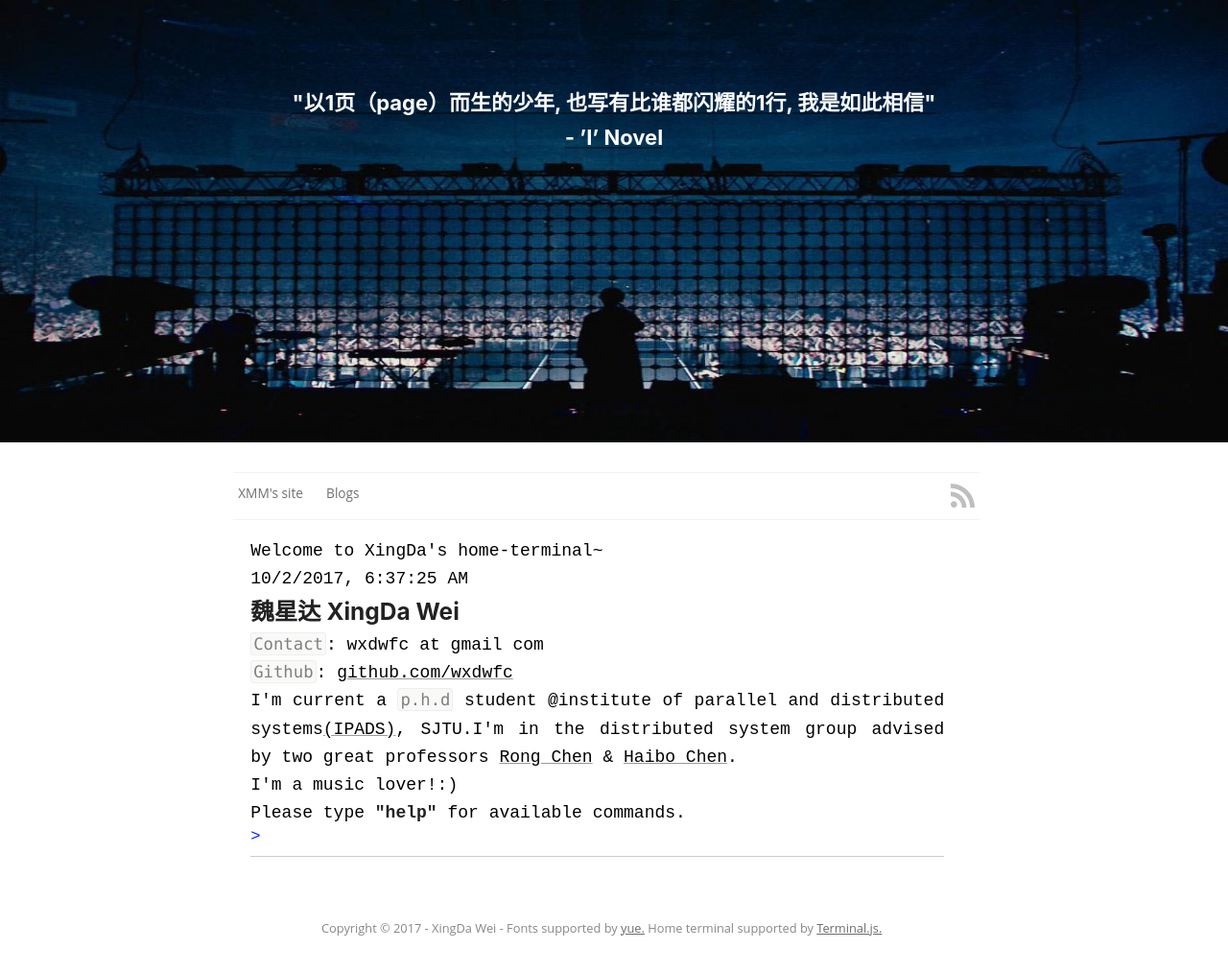
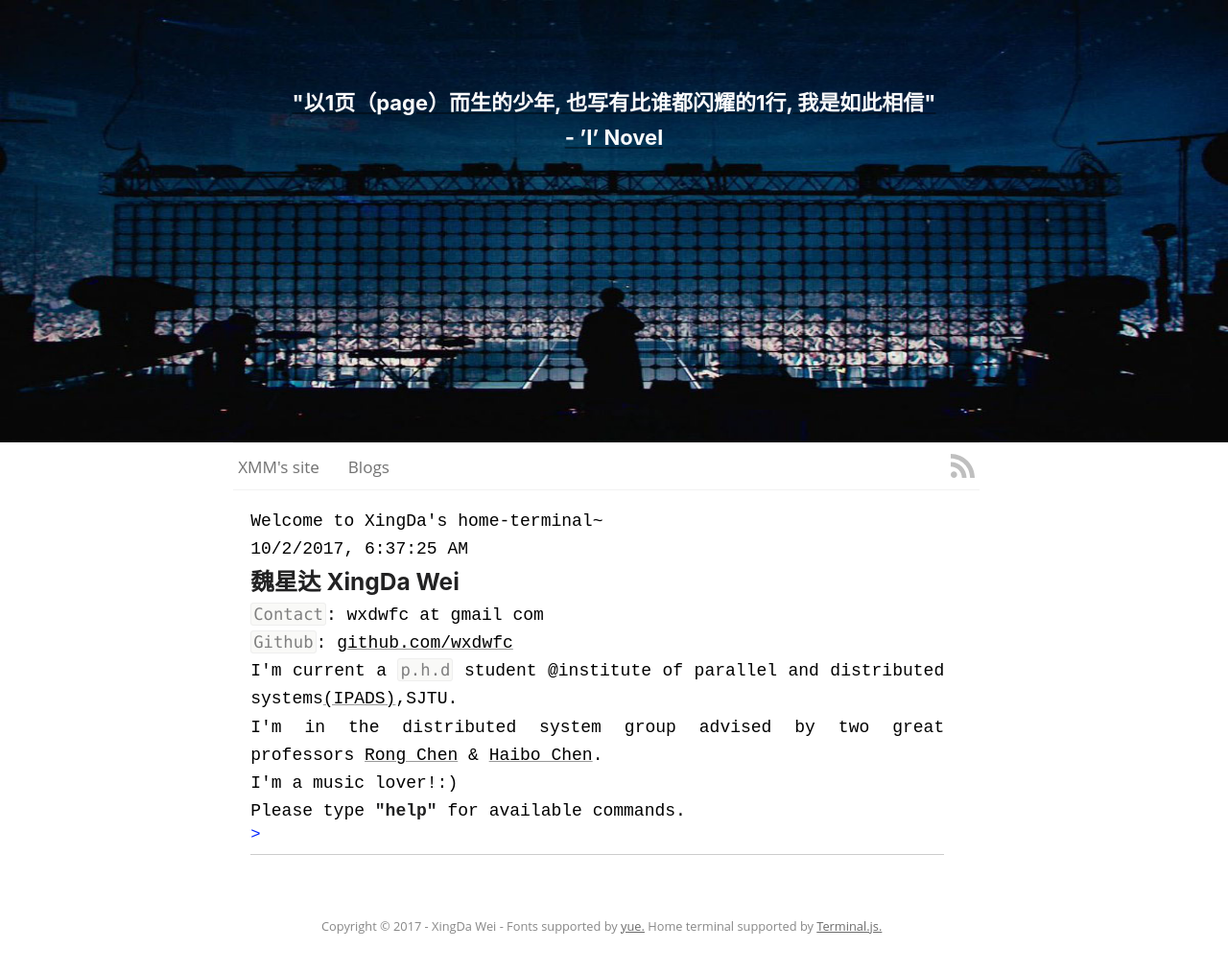
Before and after one commit to wxdwfc/wxdwfc.github.io, a plain HTML site: page index.html in a window 1280 px wide. Shown: the whole page at 96% size. Drawn offline with nearby package versions, Linux system fonts and the light colour scheme; some packages are replaced by stand-ins of ours; a web font is replaced by a local one.

Commit message:
Site updated at 2017-10-02 06:37:25 UTC

```diff
--- a/atom.xml
+++ b/atom.xml
@@ -4,7 +4,7 @@
   <title><![CDATA[Stay simple, stay hungry.]]></title>
   <link href="http://wxdwfc.github.io/atom.xml" rel="self"/>
   <link href="http://wxdwfc.github.io/"/>
-  <updated>2017-10-01T19:36:16+08:00</updated>
+  <updated>2017-10-02T14:36:21+08:00</updated>
   <id>http://wxdwfc.github.io/</id>
   <author>
     <name><![CDATA[XingDa Wei]]></name>
--- a/index.html
+++ b/index.html
@@ -70,6 +70,7 @@ margin-left: 0;
 margin-right: 0;
 margin-top: 0;
 padding-top: 0;
+padding-bottom: 0 ;
 }
 body{
 margin: 0;
@@ -112,7 +113,7 @@ margin:0 !important;
 
 
 
-<ul class="main-navigation">
+<ul class="main-navigation" style="font-size:19px">
   <li><a href="/">XMM's site</a></li>
   <li><a href="/blogs">Blogs</a></li>
 </ul>
--- a/javascripts/terminal.js
+++ b/javascripts/terminal.js
@@ -232,7 +232,7 @@
 			output('<code>Contact</code>: wxdwfc at gmail com<br />');
 			output('<code>Github</code>: <a href="https://github.com/wxdwfc/" target="_blank">github.com/wxdwfc</a><br>')
 
-			output('I\'m current a <code>p.h.d</code> student @institute of parallel and distributed systems<a href="http://ipads.se.sjtu.edu.cn" target="_blank">(IPADS)</a>, SJTU.I\'m in the distributed system group advised by two great professors <a href="http://ipads.se.sjtu.edu.cn/pub/members/rong_chen" target="_blank">Rong Chen</a> & <a href="http://ipads.se.sjtu.edu.cn/pub/members/haibo_chen" target="_blank">Haibo Chen</a>.<br/>');
+			output('I\'m current a <code>p.h.d</code> student @institute of parallel and distributed systems<a href="http://ipads.se.sjtu.edu.cn" target="_blank">(IPADS)</a>,SJTU.<br/>I\'m in the distributed system group advised by two great professors <a href="http://ipads.se.sjtu.edu.cn/pub/members/rong_chen" target="_blank">Rong Chen</a> & <a href="http://ipads.se.sjtu.edu.cn/pub/members/haibo_chen" target="_blank">Haibo Chen</a>.<br/>');
 			output('I\'m a music lover!:)');
 			output('</ div">');
 	    //		output('<p>This lovely terminal emulator is from Eric Bidelman &lt;ericbidelman@chromium.org&gt; </p>');
```
Also changed, not shown: blog/2016/12/21/2016/index.html (+2 -1 lines), blog/2017/05/12/2017-5-chinasys/index.html (+2 -1 lines), blog/2017/09/17/hun-ning-cao-yin-le-jie/index.html (+2 -2 lines), blog/archives/index.html (+1 -1 lines), blogs/index.html (+2 -1 lines).
